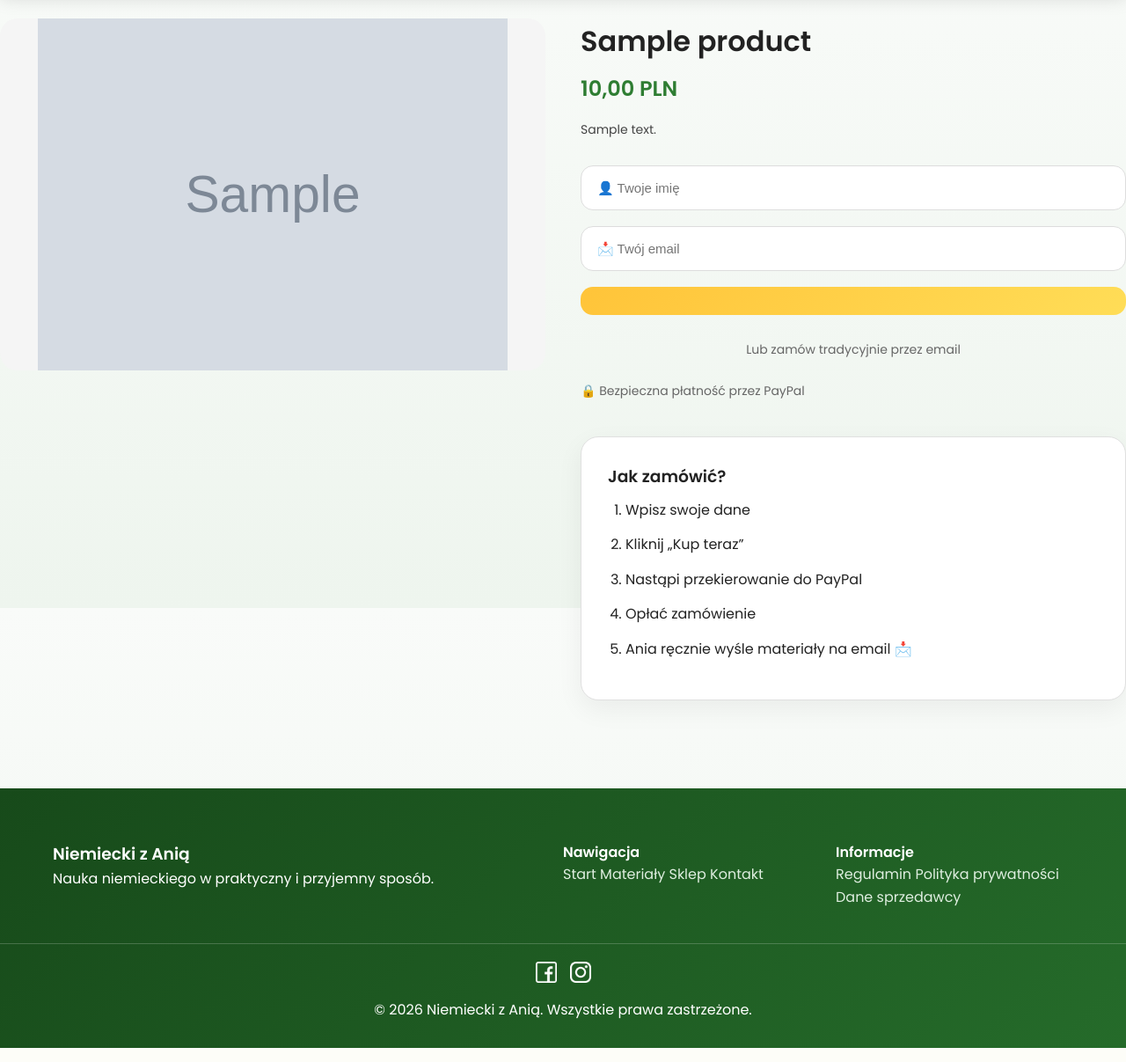
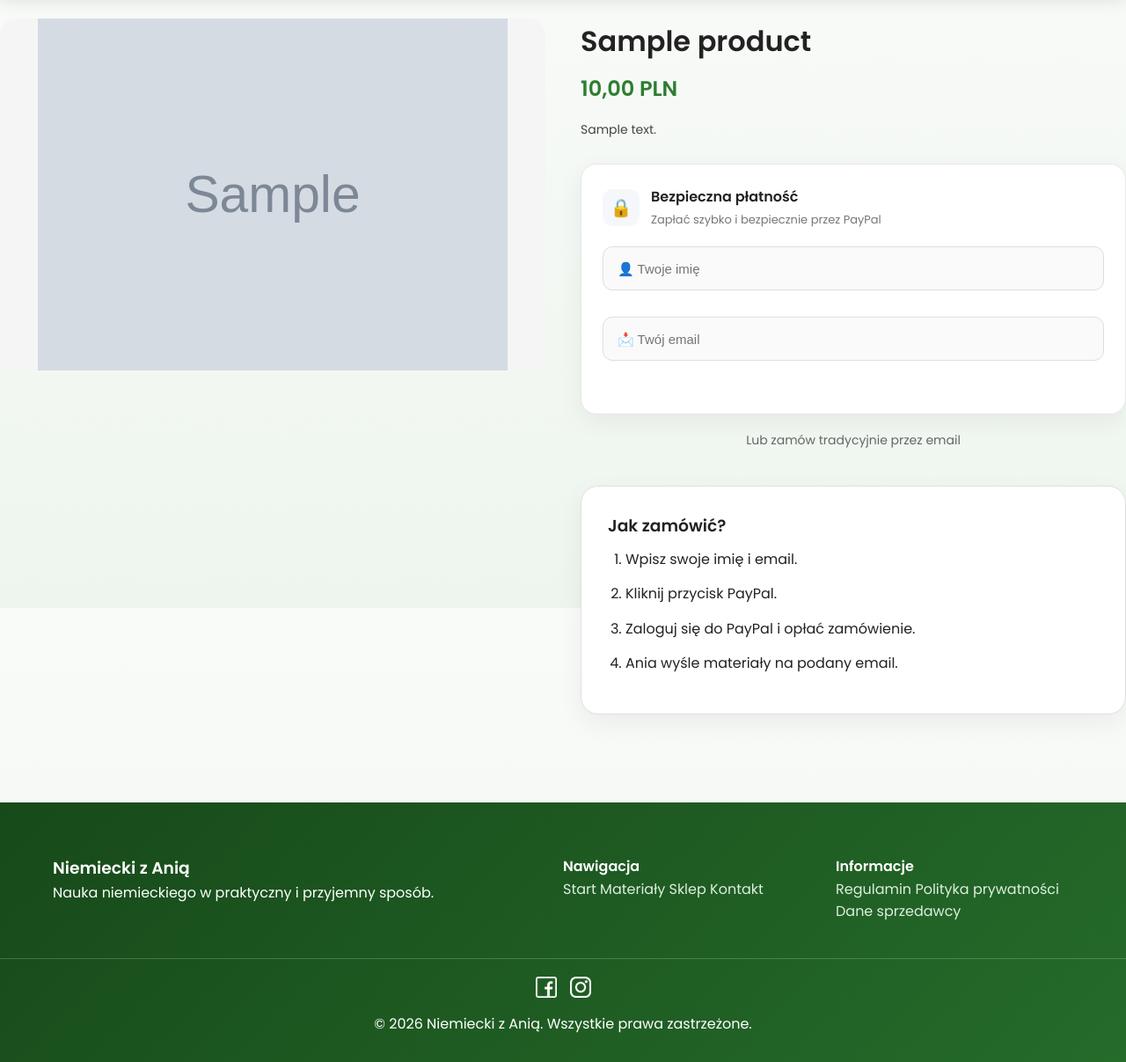
Before and after one commit to Ex333/niemiecki-z-ania, a Django app: a page that uses templates/shop/product_detail.html in a window 1280 px wide. Shown: the part 109-1316 px from the top of the page at 88% size. Run offline with Django 5.2, Linux system fonts and the light colour scheme; tables that the repository leaves empty hold one stand-in row (values such as "Sample post"); grey boxes marked "Sample" are stand-in pictures; some libraries are stand-ins or nearby versions.

Commit message:
Improve PayPal checkout

```diff
--- a/core/static/css/style.css
+++ b/core/static/css/style.css
@@ -1374,3 +1374,173 @@ flex-direction:column;
 .back-btn:hover{
     transform:translateY(-2px);
 }
+
+/* =========================================
+   PAYPAL CHECKOUT
+========================================= */
+
+.paypal-checkout {
+    margin-top: 28px;
+    padding: 24px;
+    border: 1px solid #e8e8e8;
+    border-radius: 18px;
+    background: #ffffff;
+    box-shadow: 0 8px 30px rgba(0, 0, 0, 0.06);
+}
+
+
+.paypal-checkout-header {
+    display: flex;
+    align-items: center;
+    gap: 13px;
+    margin-bottom: 20px;
+}
+
+
+.paypal-lock {
+    width: 42px;
+    height: 42px;
+
+    display: flex;
+    align-items: center;
+    justify-content: center;
+
+    background: #f5f7fa;
+    border-radius: 12px;
+
+    font-size: 20px;
+}
+
+
+.paypal-checkout-header strong {
+    display: block;
+
+    font-size: 16px;
+    font-weight: 700;
+
+    color: #222;
+}
+
+
+.paypal-checkout-header small {
+    display: block;
+
+    margin-top: 3px;
+
+    font-size: 13px;
+    color: #777;
+}
+
+
+.paypal-form {
+    width: 100%;
+}
+
+
+.paypal-form .email-input {
+    width: 100%;
+    box-sizing: border-box;
+
+    height: 50px;
+
+    margin-bottom: 12px;
+
+    padding: 0 16px;
+
+    border: 1px solid #dedede;
+    border-radius: 11px;
+
+    background: #fafafa;
+
+    font-size: 15px;
+
+    outline: none;
+
+    transition:
+        border-color 0.2s ease,
+        box-shadow 0.2s ease,
+        background 0.2s ease;
+}
+
+
+.paypal-form .email-input:focus {
+    border-color: #0070ba;
+
+    background: #ffffff;
+
+    box-shadow:
+        0 0 0 3px rgba(0, 112, 186, 0.10);
+}
+
+
+.paypal-button-wrapper {
+    width: 100%;
+
+    margin-top: 6px;
+}
+
+
+.paypal-button-wrapper iframe {
+    border-radius: 11px !important;
+}
+
+
+.paypal-error {
+    display: none;
+
+    margin-top: 14px;
+    padding: 12px 14px;
+
+    border-radius: 10px;
+
+    background: #fff0f0;
+
+    color: #c62828;
+
+    font-size: 14px;
+    line-height: 1.5;
+}
+
+
+.email-order-link {
+    display: block;
+
+    margin-top: 18px;
+
+    text-align: center;
+
+    color: #666;
+
+    font-size: 14px;
+
+    text-decoration: none;
+
+    transition: color 0.2s ease;
+}
+
+
+.email-order-link:hover {
+    color: #0070ba;
+}
+
+
+/* =========================================
+   MOBILE
+========================================= */
+
+@media (max-width: 600px) {
+
+    .paypal-checkout {
+        padding: 18px;
+        border-radius: 15px;
+    }
+
+    .paypal-checkout-header {
+        margin-bottom: 16px;
+    }
+
+    .paypal-checkout-header small {
+        font-size: 12px;
+    }
+
+}
--- a/templates/shop/product_detail.html
+++ b/templates/shop/product_detail.html
@@ -35,24 +35,23 @@
         </p>
 
 
-        <!-- ERROR -->
+        <!-- PAYPAL CHECKOUT -->
 
-        <div
-            id="paypal-error"
-            style="
-                display:none;
-                background:#ffeaea;
-                color:#c62828;
-                padding:12px;
-                border-radius:10px;
-                margin-bottom:20px;
-            "
-        ></div>
+        <div class="paypal-checkout">
 
+            <div class="paypal-checkout-header">
 
-        <!-- ORDER -->
+                <span class="paypal-lock">
+                    🔒
+                </span>
 
-        <div class="product-actions">
+                <div>
+                    <strong>Bezpieczna płatność</strong>
+                    <small>Zapłać szybko i bezpiecznie przez PayPal</small>
+                </div>
+
+            </div>
+
 
             <form
                 id="paypal-form"
@@ -79,33 +78,35 @@
                     class="email-input"
                 >
 
-                <!-- PAYPAL BUTTON -->
+
+                <!-- PAYPAL -->
 
                 <div
                     id="paypal-button-container"
-                    class="paypal-btn"
+                    class="paypal-button-wrapper"
+                ></div>
+
+
+                <!-- ERROR -->
+
+                <div
+                    id="paypal-error"
+                    class="paypal-error"
                 ></div>
 
             </form>
 
-
-            <a
-                href="mailto:niemieckizania87@gmail.com?subject=Zamowienie%20{{ product.name|urlencode }}"
-                class="email-order-link"
-            >
-                Lub zamów tradycyjnie przez email
-            </a>
-
         </div>
 
 
-        <!-- PAYMENT -->
+        <!-- EMAIL -->
 
-        <p class="payment-info">
-
-            🔒 Bezpieczna płatność przez PayPal
-
-        </p>
+        <a
+            href="mailto:niemieckizania87@gmail.com?subject=Zamowienie%20{{ product.name|urlencode }}"
+            class="email-order-link"
+        >
+            Lub zamów tradycyjnie przez email
+        </a>
 
 
         <!-- HOW -->
@@ -118,25 +119,13 @@
 
             <ol>
 
-                <li>
-                    Wpisz swoje dane
-                </li>
+                <li>Wpisz swoje imię i email.</li>
 
-                <li>
-                    Kliknij „Kup teraz”
-                </li>
+                <li>Kliknij przycisk PayPal.</li>
 
-                <li>
-                    Nastąpi przekierowanie do PayPal
-                </li>
+                <li>Zaloguj się do PayPal i opłać zamówienie.</li>
 
-                <li>
-                    Opłać zamówienie
-                </li>
-
-                <li>
-                    Ania ręcznie wyśle materiały na email 📩
-                </li>
+                <li>Ania wyśle materiały na podany email.</li>
 
             </ol>
 
@@ -156,8 +145,9 @@
 
 document.addEventListener("DOMContentLoaded", function () {
 
-    const form = document.getElementById("paypal-form");
-    const errorBox = document.getElementById("paypal-error");
+    const errorBox =
+        document.getElementById("paypal-error");
+
 
     function showError(message) {
 
@@ -169,26 +159,52 @@ document.addEventListener("DOMContentLoaded", function () {
 
     paypal.Buttons({
 
+        /*
+         * TYLKO PAYPAL
+         *
+         * Nie pokazujemy:
+         * - karty
+         * - SEPA
+         * - innych funding sources
+         */
+
+        fundingSource: paypal.FUNDING.PAYPAL,
+
+
         style: {
+
             layout: "vertical",
+
             shape: "rect",
-            label: "paypal"
+
+            label: "paypal",
+
+            height: 50
+
         },
 
 
         // =========================
-        // CREATE PAYPAL ORDER
+        // CREATE ORDER
         // =========================
 
         createOrder: async function () {
 
             errorBox.style.display = "none";
 
+
             const customerName =
-                document.getElementById("customer_name").value.trim();
+                document
+                    .getElementById("customer_name")
+                    .value
+                    .trim();
+
 
             const email =
-                document.getElementById("email").value.trim();
+                document
+                    .getElementById("email")
+                    .value
+                    .trim();
 
 
             if (!customerName || !email) {
@@ -213,22 +229,35 @@ document.addEventListener("DOMContentLoaded", function () {
             const response = await fetch(
                 "{% url 'create_order' product.slug %}",
                 {
+
                     method: "POST",
 
                     headers: {
-                        "Content-Type": "application/json",
-                        "X-CSRFToken": csrfToken
+
+                        "Content-Type":
+                            "application/json",
+
+                        "X-CSRFToken":
+                            csrfToken
+
                     },
 
                     body: JSON.stringify({
-                        customer_name: customerName,
-                        email: email
+
+                        customer_name:
+                            customerName,
+
+                        email:
+                            email
+
                     })
+
                 }
             );
 
 
-            const data = await response.json();
+            const data =
+                await response.json();
 
 
             if (!response.ok) {
@@ -246,26 +275,13 @@ document.addEventListener("DOMContentLoaded", function () {
             }
 
 
-            if (!data.id) {
-
-                showError(
-                    "PayPal nie zwrócił identyfikatora zamówienia."
-                );
-
-                throw new Error(
-                    "Brak PayPal Order ID."
-                );
-
-            }
-
-
             return data.id;
 
         },
 
 
         // =========================
-        // CAPTURE PAYPAL ORDER
+        // PAYMENT APPROVED
         // =========================
 
         onApprove: async function (data) {
@@ -282,24 +298,38 @@ document.addEventListener("DOMContentLoaded", function () {
             const response = await fetch(
                 "{% url 'capture_order' %}",
                 {
+
                     method: "POST",
 
                     headers: {
-                        "Content-Type": "application/json",
-                        "X-CSRFToken": csrfToken
+
+                        "Content-Type":
+                            "application/json",
+
+                        "X-CSRFToken":
+                            csrfToken
+
                     },
 
                     body: JSON.stringify({
-                        orderID: data.orderID
+
+                        orderID:
+                            data.orderID
+
                     })
+
                 }
             );
 
 
-            const result = await response.json();
+            const result =
+                await response.json();
 
 
-            if (!response.ok || !result.success) {
+            if (
+                !response.ok ||
+                !result.success
+            ) {
 
                 showError(
                     result.error ||
```
